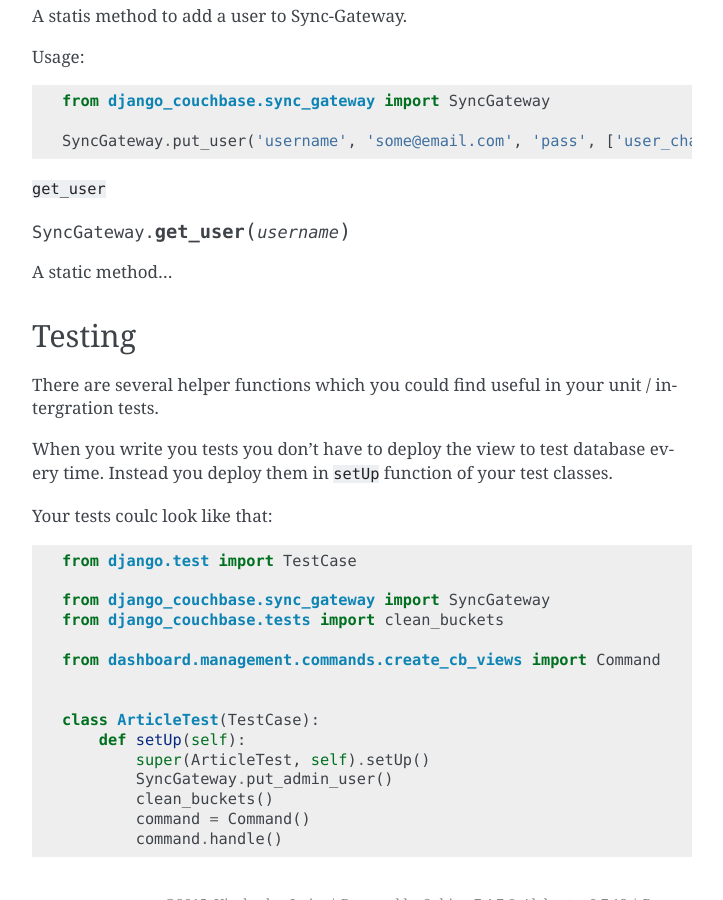
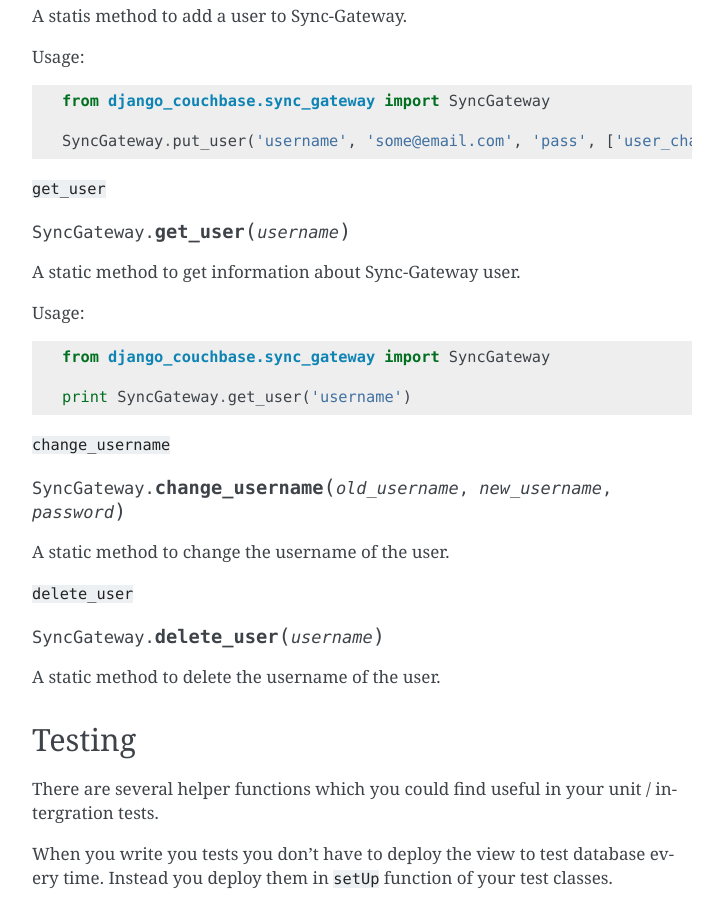
Before and after one commit to smarttradeapp/django_cbtools, a Sphinx documentation site: the page built from docs/tutorial.rst, in a window 1280 px wide and 900 px high, scrolled down 6534 px. Shown: the whole window, without its empty margins (388-1111 px from the left). Built offline with Sphinx 7.4.7, drawn with Linux system fonts in a browser that asks for light colours; some of the changed text lies outside the part shown.

Commit message:
docs: some more static methods

```diff
--- a/docs/tutorial.rst
+++ b/docs/tutorial.rst
@@ -329,7 +329,28 @@
 
 .. method:: SyncGateway.get_user(username)
 
-A static method...
+A static method to get information about Sync-Gateway user.
+
+Usage::
+
+    from django_couchbase.sync_gateway import SyncGateway
+
+    print SyncGateway.get_user('username')
+
+
+``change_username``
+
+.. method:: SyncGateway.change_username(old_username, new_username, password)
+
+A static method to change the username of the user.
+
+
+``delete_user``
+
+.. method:: SyncGateway.delete_user(username)
+
+A static method to delete the username of the user.
+
 
 Testing
 =======
```
